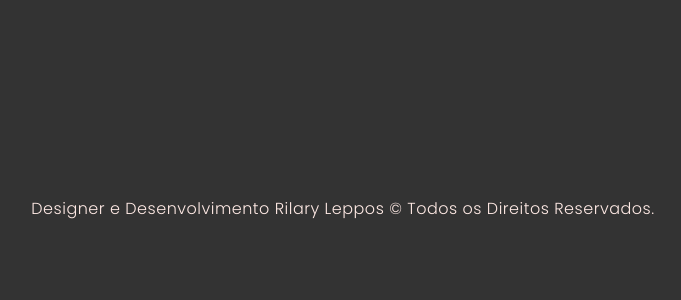
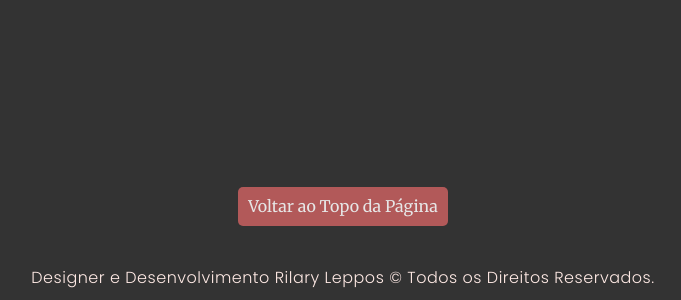
Before and after one commit to RilaryLeppos/portfolio_, a plain HTML site: page index.html in a window 1280 px wide. Shown: the part 1905-2205 px from the top of the page, without its empty margins (297-978 px from the left). Before the commit the page ends 2136 px from the top, so only its background shows below. Drawn offline with Linux system fonts and the light colour scheme.

Commit message:
Implantação de um botão Footer

```diff
--- a/css/footer.css
+++ b/css/footer.css
@@ -1,3 +1,9 @@
+.footer div{
+   display: flex;
+   justify-content: center;
+   margin: 0 0 40px 0;
+}
+
 .footer p {
    display: flex;
    justify-content: center;
@@ -6,3 +12,20 @@
    font: 300 1rem/1.5rem "Poppins", sans-serif;
    letter-spacing: 0.5px;
 }
+
+.btn-footer {
+   font: 400 1rem/1.8rem "Merriweather", serif;
+   color: #E6E6E6;
+   padding: 5px 10px;
+   text-decoration: none;
+   text-align: center;
+   background-color: #B25959;
+   border-radius: 5px;
+   display: inline-block;
+   margin: 0 auto;
+}
+
+.btn-footer:hover {
+   color: #E5A1A1;
+   transition: 300ms;
+}
--- a/index.html
+++ b/index.html
@@ -130,6 +130,10 @@
     </main>
 
     <footer class="footer">
+      <div class="js-menu">
+        <a class="btn-footer" href="#home">Voltar ao Topo da Página</a>
+      </div>
+
       <p> Designer e Desenvolvimento Rilary Leppos © Todos os Direitos Reservados. </p>
     </footer>
   </body>
```
